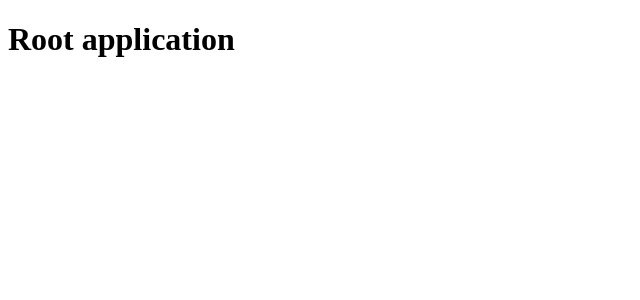
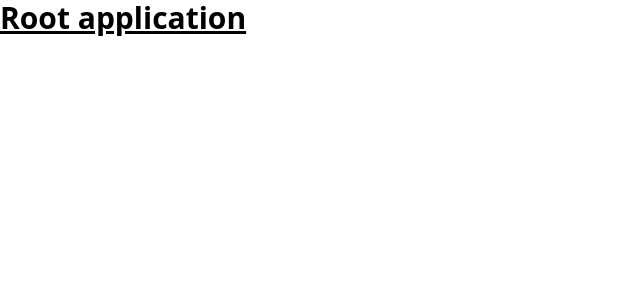
Before and after one commit to joeldsouzax/country-dropin, a React (Vite) app: page / in a window 1280 px wide. Shown: the top 300 px of the page, without its empty margins (0-640 px from the left). Built offline with nearby package versions, Linux system fonts and the light colour scheme.

Commit message:
build(country-dropin): added tailwindcss to the project

```diff
--- a/package.json
+++ b/package.json
@@ -13,8 +13,11 @@
     "@types/react": "^18.0.21",
     "@types/react-dom": "^18.0.6",
     "@vitejs/plugin-react": "^2.1.0",
+    "autoprefixer": "^10.4.12",
     "husky": "^8.0.0",
+    "postcss": "^8.4.18",
     "prettier": "^2.7.1",
+    "tailwindcss": "^3.1.8",
     "typescript": "^4.8.4",
     "vite": "^3.1.8",
     "vitest": "^0.24.3"
--- /dev/null
+++ b/postcss.config.js
@@ -0,0 +1,6 @@
+module.exports = {
+  plugins: {
+    tailwindcss: {},
+    autoprefixer: {},
+  },
+}
--- /dev/null
+++ b/src/index.css
@@ -0,0 +1,5 @@
+/** @format */
+
+@tailwind base;
+@tailwind component;
+@tailwind utilities;
--- a/src/main.tsx
+++ b/src/main.tsx
@@ -3,6 +3,7 @@
 import React from 'react';
 import ReactDOM from 'react-dom/client';
 import App from './App';
+import './index.css';
 
 ReactDOM.createRoot(document.getElementById('root') as HTMLElement).render(
   <React.StrictMode>
--- a/src/routes/root.tsx
+++ b/src/routes/root.tsx
@@ -3,7 +3,7 @@
 import * as React from 'react';
 
 const Root: React.FC = () => {
-  return <h1>Root application</h1>;
+  return <h1 className="text-3xl font-bold underline">Root application</h1>;
 };
 
 export default Root;
--- /dev/null
+++ b/tailwind.config.js
@@ -0,0 +1,12 @@
+/**
+ * @format
+ * @type {import('tailwindcss').Config}
+ */
+
+module.exports = {
+  content: ['./index.html', './src/**/*.{js,ts,jsx,tsx}'],
+  theme: {
+    extend: {},
+  },
+  plugins: [],
+};
```
Also changed, not shown: 1 other file (tests, documents, lock files or other folders).
